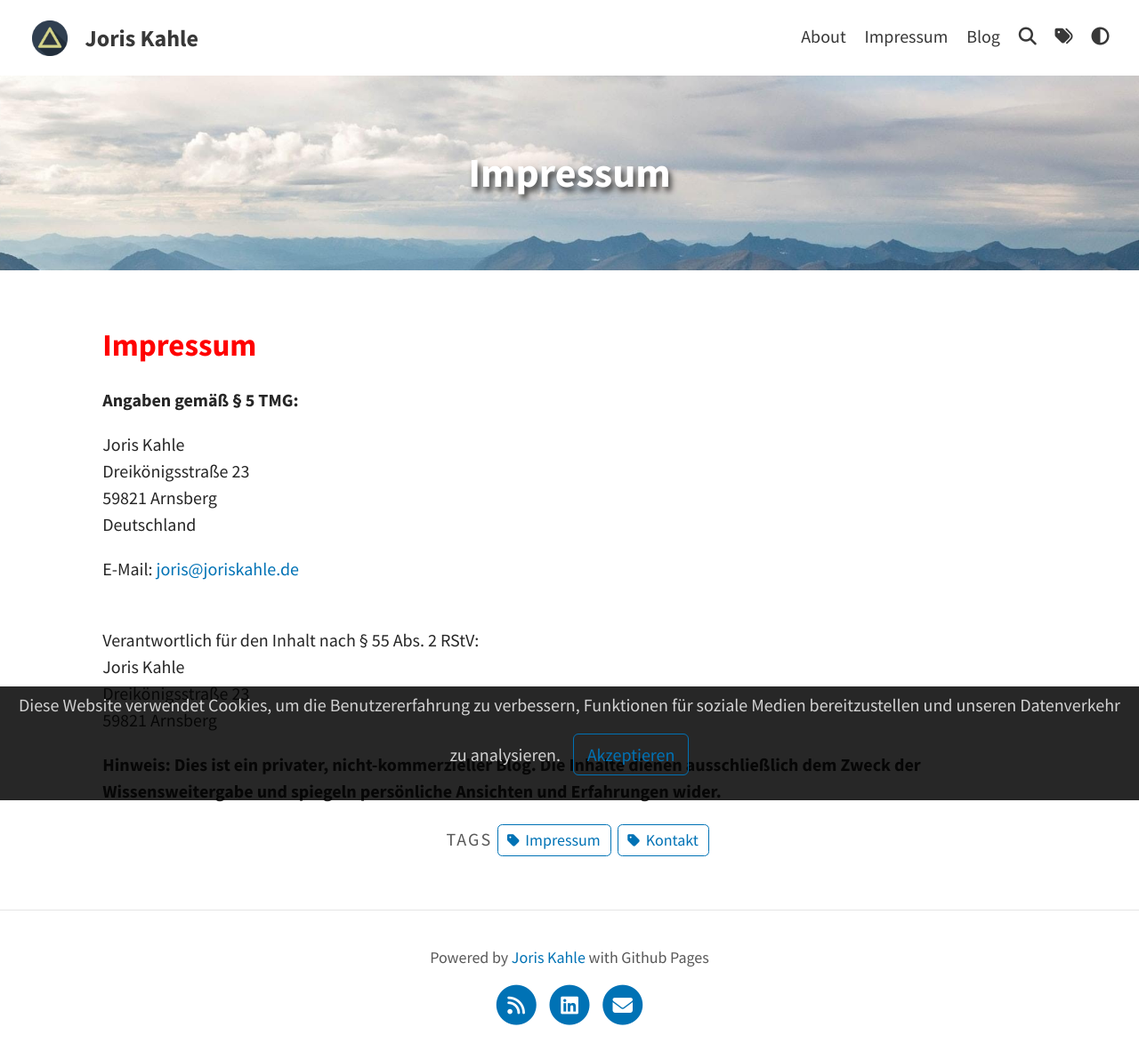
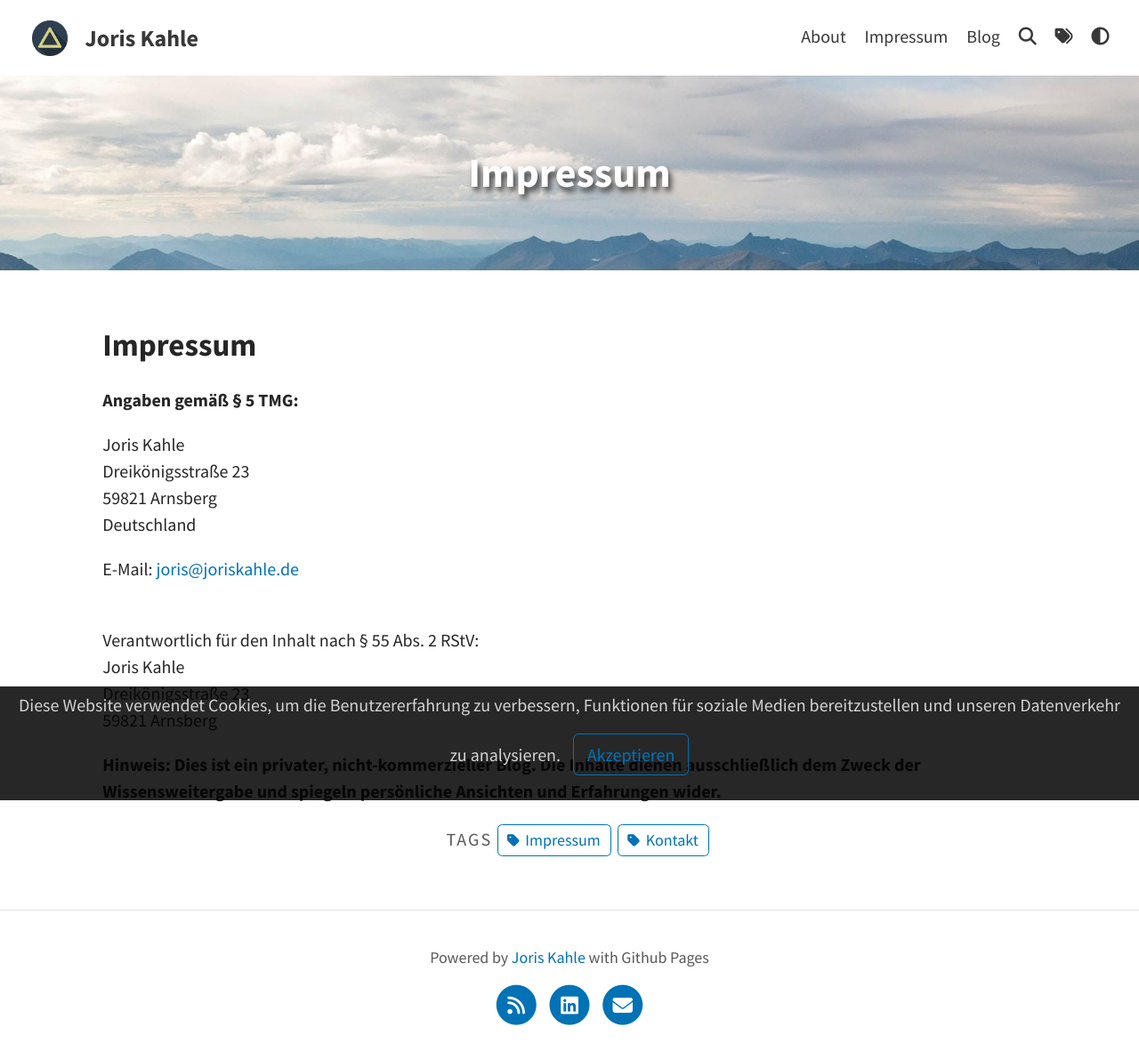
Before and after one commit to joriskahle007/joriskahle007.github.io, a Jekyll site: the page built from pages/impressum.md, in a window 1280 px wide. Shown: the whole page at 89% size. Built offline with Jekyll 4.4.1, drawn with Linux system fonts in a browser that asks for light colours; a script that is not in the unit is left out.

Commit message:
Update main.scss

```diff
--- a/assets/css/main.scss
+++ b/assets/css/main.scss
@@ -3,6 +3,9 @@
 
 @import "type-on-strap";
 
-h2 {
-  color: red !important;
+// Nur im Dark Mode die h2-Farbe ändern
+@media (prefers-color-scheme: dark) {
+  h2 {
+    color: #00bfa6 !important; // z.B. Türkis – passe an nach Wunsch
+  }
 }
```
